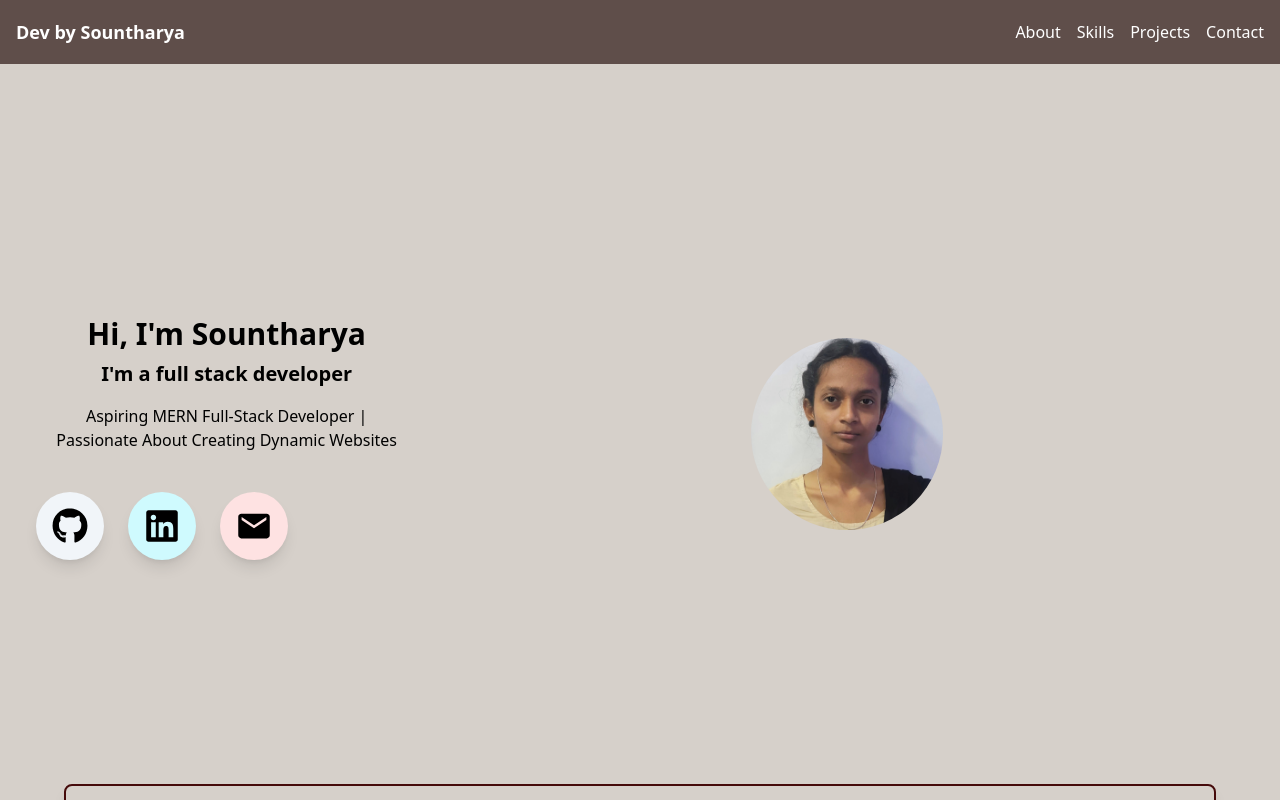
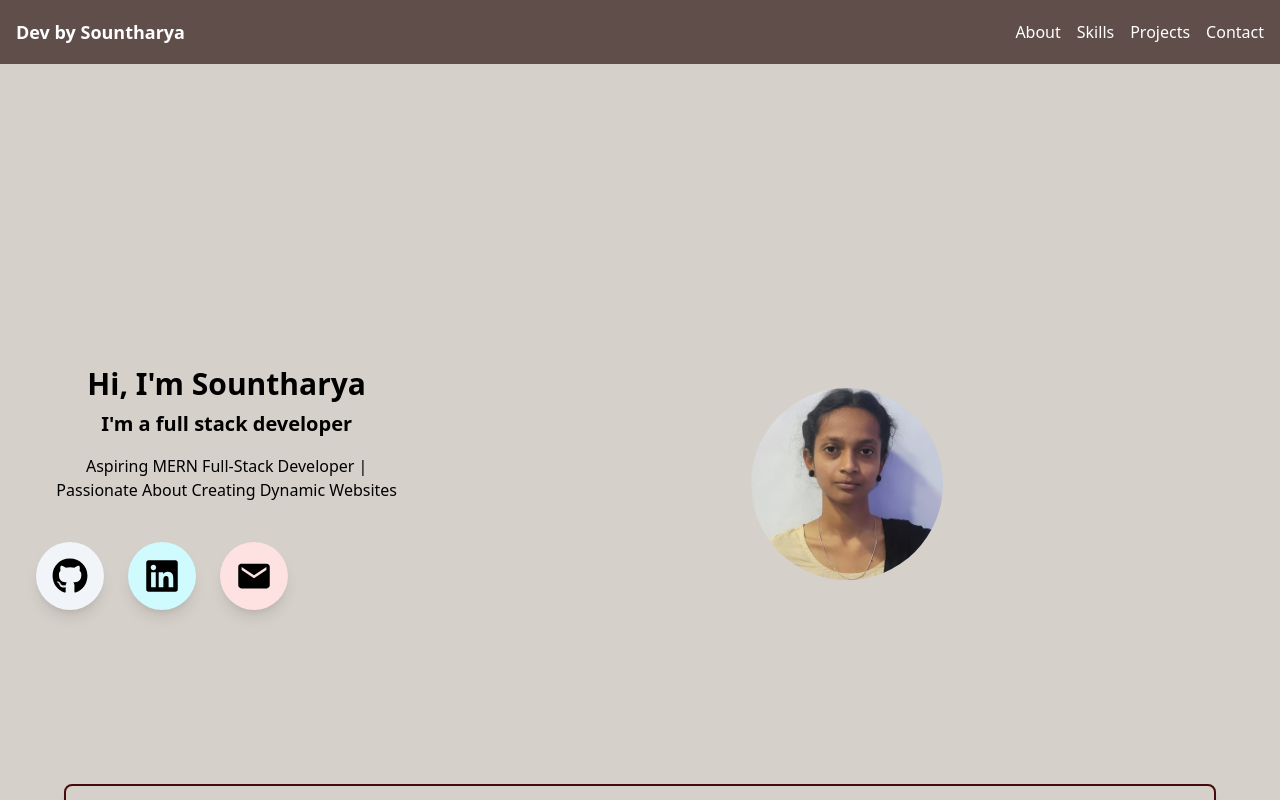
Before and after one commit to sountharyaks12/PORTFOLIO, a React (Vite) app: page / in a window 1280 px wide. Shown: the top 800 px of the page. Built offline with nearby package versions, Linux system fonts and the light colour scheme.

Commit message:
check mt

```diff
--- a/src/NavBar/Home.jsx
+++ b/src/NavBar/Home.jsx
@@ -155,7 +155,7 @@ export default function Home() {
 
       <div className="flex items-center h-[82vh] animate-fadeInUp sm:animate-none">
         <div id="home" className="w-full mt-10">
-          <div className="flex justify-center flex-col-reverse lg:flex-row md:flex-col-reverse sm:flex-col-reverse xs:flex-col-reverse sm:mt-11 xs:mt-11 leading-loose items-center w-screen my-auto px-5">
+          <div className="flex justify-center flex-col-reverse lg:flex-row md:flex-col-reverse sm:flex-col-reverse xs:flex-col-reverse sm:mt-36 xs:mt-36 leading-loose items-center w-screen my-auto px-5">
             <div className="p-3 w-full lg:w-1/3 animate-slideLeft sm:animate-fadeInUp">
               <div className="text-center p-3 flex flex-wrap justify-center">
                 <div>
```
